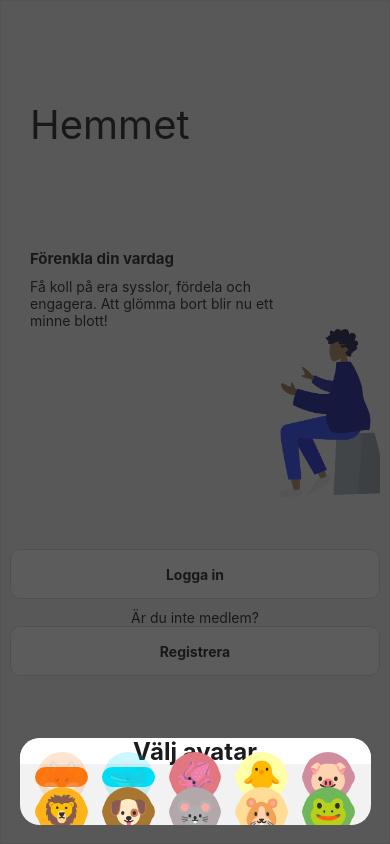
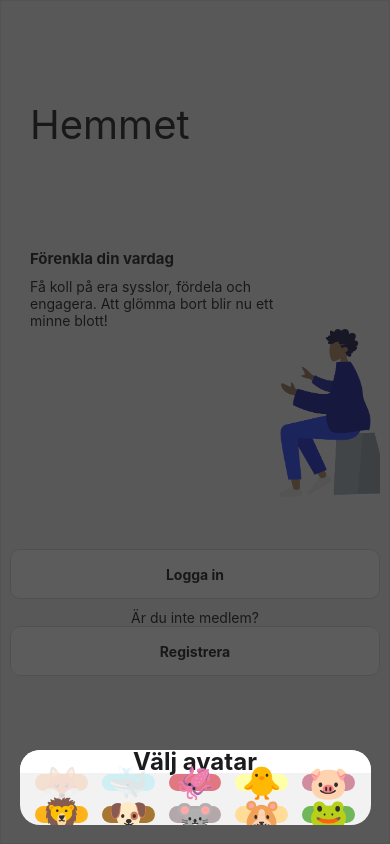
Before and after one commit to ViktorNy/TheHousehold, a React Native app: screen /Start in a window 390 px wide. Built offline with nearby package versions, Linux system fonts and the light colour scheme.

Commit message:
selected avatars can no longer be selected by other users

```diff
--- a/component/Avatar.tsx
+++ b/component/Avatar.tsx
@@ -1,8 +1,6 @@
-import React from 'react';
-import { StyleSheet, Text, View } from 'react-native';
-import { Member, mockAvatarData } from '../data/data';
-import { getMembersOfHouseholdSelector } from '../store/member/memberSelector';
-import { useAppSelector } from '../store/store';
+import React from "react";
+import { StyleSheet, Text, View } from "react-native";
+import { mockAvatarData } from "../data/data";
 
 interface Props {
     avatarId: string;
@@ -26,38 +24,14 @@ export default function Avatar({ avatarId, showCircle, avatarSize }: Props) {
     }
 }
 
-export function AvatarChoice({ avatarId, avatarSize }: Props) {
-    // Ska troligtvis hämtas ut på annat ställe
-    const avatarList = mockAvatarData;
-    const avatar = avatarList.find((a) => a.id === avatarId);
-
-    const members: Member[] = useAppSelector((state) => getMembersOfHouseholdSelector(state, '1'));
-
-    const memberObject = members.find((a) => a.avatar === avatarId);
-
-    if (memberObject?.avatar === avatarId) {
-        return (
-            <View style={[styles.avatarPosition, styles.root, { backgroundColor: avatar?.backgroundColor }, { opacity: 0.2 }]}>
-                <Text style={[{ fontSize: 32 }]}>{avatar?.avatar}</Text>
-            </View>
-        );
-    } else {
-        return (
-            <View style={[styles.avatarPosition, styles.root, { backgroundColor: avatar?.backgroundColor }]}>
-                <Text style={[{ fontSize: 32 }]}>{avatar?.avatar}</Text>
-            </View>
-        );
-    }
-}
-
 const styles = StyleSheet.create({
     root: {
         height: 50,
         width: 50,
-        borderRadius: 100
+        borderRadius: 100,
     },
     avatarPosition: {
-        justifyContent: 'center',
-        alignItems: 'center'
-    }
+        justifyContent: "center",
+        alignItems: "center",
+    },
 });
--- a/component/customPopupBox/CustomPopupBox.tsx
+++ b/component/customPopupBox/CustomPopupBox.tsx
@@ -1,14 +1,14 @@
-import { AntDesign } from '@expo/vector-icons';
-import React, { useState } from 'react';
-import { Pressable, Text, TextInput, TouchableOpacity, View } from 'react-native';
-import Modal from 'react-native-modal';
-import { Member, mockAvatarData } from '../../data/data';
-import { getMembersOfHouseholdSelector } from '../../store/member/memberSelector';
-import { useAppSelector } from '../../store/store';
-import { modalStyles } from '../../style/modalStyle';
-import { AvatarChoice } from '../Avatar';
-import { ColorGetter } from '../themeColorGetter';
-import { LayoutChoice } from './popupLayoutChoice';
+import { AntDesign } from "@expo/vector-icons";
+import React, { useState } from "react";
+import { Pressable, Text, TextInput, TouchableOpacity, View } from "react-native";
+import Modal from "react-native-modal";
+import { Member, mockAvatarData } from "../../data/data";
+import { getMembersOfHouseholdSelector } from "../../store/member/memberSelector";
+import { useAppSelector } from "../../store/store";
+import { modalStyles } from "../../style/modalStyle";
+import Avatar from "../Avatar";
+import { ColorGetter } from "../themeColorGetter";
+import { LayoutChoice } from "./popupLayoutChoice";
 
 interface Props {
     id: string;
@@ -17,25 +17,12 @@ interface Props {
 
 export function CustomPopupBox({ id, modalCase }: Props) {
     const [modalVisible, setModalVisible] = useState(true);
-    const [userInput, onUserInputChange] = useState('');
-    const [chosenAvatar, setChosenAvatar] = useState('');
+    const [userInput, onUserInputChange] = useState("");
+    const [chosenAvatar, setChosenAvatar] = useState("");
     const layoutChoices = LayoutChoice(modalCase, id);
     const avatarArray = mockAvatarData;
-
-    // TEST START
-    let members: Member[] = useAppSelector((state) => getMembersOfHouseholdSelector(state, '1'));
-
-    members = members.filter((element) => {
-        return element !== undefined;
-    });
-
+    let members: Member[] = useAppSelector((state) => getMembersOfHouseholdSelector(state, "1"));
     let memberObject: Member | undefined;
-
-    // Is needed in mapping below
-    for (const item of avatarArray) {
-        memberObject = members.find((a) => a.avatar === item.id);
-    }
-    // TEST END
 
     const pressedAvatar = (avatar: string) => {
         setChosenAvatar(avatar);
@@ -63,14 +50,14 @@ export function CustomPopupBox({ id, modalCase }: Props) {
                             style={[
                                 modalStyles.modalView,
                                 { backgroundColor: colors.popupBackground },
-                                modalStyles.centeredView
+                                modalStyles.centeredView,
                             ]}
                         >
                             <View
                                 style={[
                                     modalStyles.headerStyle,
                                     { backgroundColor: colors.popupOverlayColor },
-                                    modalStyles.centeredView
+                                    modalStyles.centeredView,
                                 ]}
                             >
                                 <Text
@@ -80,20 +67,26 @@ export function CustomPopupBox({ id, modalCase }: Props) {
                                 </Text>
                             </View>
                             <View style={modalStyles.avatarContainerStyle}>
-                                {avatarArray.map((avatar) => (
+                                {avatarArray.map(
+                                    (avatar) => (
+                                        (memberObject = members.find((a) => a.avatar === avatar.id)),
+                                        (
                                             <TouchableOpacity
-                                        disabled={memberObject === undefined} // Needs to be changed
+                                                disabled={avatar.id === memberObject?.avatar} // Needs to be changed
                                                 key={avatar.id}
                                                 onPress={() => pressedAvatar(avatar.id)}
                                                 style={[
                                                     chosenAvatar === avatar.id ? modalStyles.chosenAvatar : {},
+                                                    avatar.id === memberObject?.avatar ? modalStyles.avatarOpacity : {},
                                                     modalStyles.avatarStyle,
-                                            { backgroundColor: avatar?.backgroundColor }
+                                                    { backgroundColor: avatar?.backgroundColor },
                                                 ]}
                                             >
-                                        <AvatarChoice avatarId={avatar.id} avatarSize={32} showCircle={false} />
+                                                <Avatar avatarId={avatar.id} avatarSize={32} showCircle={false} />
                                             </TouchableOpacity>
-                                ))}
+                                        )
+                                    )
+                                )}
                             </View>
                         </View>
                     </View>
@@ -118,14 +111,14 @@ export function CustomPopupBox({ id, modalCase }: Props) {
                             style={[
                                 modalStyles.modalView,
                                 { backgroundColor: colors.popupBackground },
-                                modalStyles.centeredView
+                                modalStyles.centeredView,
                             ]}
                         >
                             <View
                                 style={[
                                     modalStyles.headerStyle,
                                     { backgroundColor: colors.popupOverlayColor },
-                                    modalStyles.centeredView
+                                    modalStyles.centeredView,
                                 ]}
                             >
                                 <Text
@@ -152,13 +145,13 @@ export function CustomPopupBox({ id, modalCase }: Props) {
                                         modalStyles.rowStyle,
                                         modalStyles.button,
                                         { backgroundColor: colors.popupOverlayColor },
-                                        modalStyles.centeredView
+                                        modalStyles.centeredView,
                                     ]}
                                     onPress={() => setModalVisible(false)}
                                 >
                                     <AntDesign name="pluscircleo" size={24} color={iconColor} />
                                     <Text style={[modalStyles.textStyle, { color: colors.text }]}>
-                                        {' '}
+                                        {" "}
                                         {layoutChoices.ModalLeft}
                                     </Text>
                                 </Pressable>
@@ -168,13 +161,13 @@ export function CustomPopupBox({ id, modalCase }: Props) {
                                         modalStyles.button,
                                         modalStyles.buttonRightStyle,
                                         { backgroundColor: colors.popupOverlayColor },
-                                        modalStyles.centeredView
+                                        modalStyles.centeredView,
                                     ]}
                                     onPress={() => setModalVisible(false)}
                                 >
                                     <AntDesign name="closecircleo" size={24} color={iconColor} />
                                     <Text style={[modalStyles.textStyle, { color: colors.text }]}>
-                                        {' '}
+                                        {" "}
                                         {layoutChoices.modalRight}
                                     </Text>
                                 </Pressable>
--- a/style/modalStyle.ts
+++ b/style/modalStyle.ts
@@ -1,79 +1,82 @@
-import { StyleSheet } from 'react-native';
+import { StyleSheet } from "react-native";
 
 export const modalStyles = StyleSheet.create({
     centeredView: {
-        alignItems: 'center',
-        justifyContent: 'center'
+        alignItems: "center",
+        justifyContent: "center",
     },
     textStyle: {
         fontSize: 20,
-        fontWeight: 'bold',
-        textAlign: 'center'
+        fontWeight: "bold",
+        textAlign: "center",
     },
     modalView: {
-        height: '55%',
-        width: '100%',
+        height: "55%",
+        width: "100%",
         maxWidth: 380,
         maxHeight: 240,
         borderRadius: 20,
-        overflow: 'hidden'
+        overflow: "hidden",
     },
     headerStyle: {
         elevation: 2,
-        width: '100%',
-        height: '30%'
+        width: "100%",
+        height: "30%",
     },
     headerTextStyle: {
-        fontSize: 24
+        fontSize: 24,
     },
     inputInfoStyle: {
-        margin: '4%',
+        margin: "4%",
         elevation: 5,
-        height: '28%',
-        minWidth: '93%',
+        height: "28%",
+        minWidth: "93%",
         borderRadius: 10,
-        justifyContent: 'center'
+        justifyContent: "center",
     },
     middleTextStyle: {
         fontSize: 20,
-        marginLeft: 20
+        marginLeft: 20,
     },
     rowStyle: {
-        height: '30%',
-        flexDirection: 'row'
+        height: "30%",
+        flexDirection: "row",
     },
     button: {
         elevation: 2,
-        width: '50%',
-        height: '100%'
+        width: "50%",
+        height: "100%",
     },
     buttonRightStyle: {
-        elevation: 5
+        elevation: 5,
     },
     avatarContainerStyle: {
-        flexDirection: 'row',
-        height: '70%',
-        width: '100%',
-        flexWrap: 'wrap',
-        alignContent: 'center',
-        justifyContent: 'center'
+        flexDirection: "row",
+        height: "70%",
+        width: "100%",
+        flexWrap: "wrap",
+        alignContent: "center",
+        justifyContent: "center",
     },
     avatarStyle: {
-        margin: '2%',
-        width: '15%',
-        height: '34%',
-        alignItems: 'center',
-        justifyContent: 'center',
-        alignContent: 'center',
-        borderRadius: 100
+        margin: "2%",
+        width: "15%",
+        height: "34%",
+        alignItems: "center",
+        justifyContent: "center",
+        alignContent: "center",
+        borderRadius: 100,
     },
     avatarContainerPosition: {
-        alignContent: 'flex-end',
-        justifyContent: 'flex-end'
+        alignContent: "flex-end",
+        justifyContent: "flex-end",
     },
     chosenAvatar: {
-        borderColor: 'lightblue',
+        borderColor: "lightblue",
         borderWidth: 2,
-        borderRadius: 100
-    }
+        borderRadius: 100,
+    },
+    avatarOpacity: {
+        opacity: 0.15,
+    },
 });
```
Lines whose indentation alone changed are shown as unchanged.
